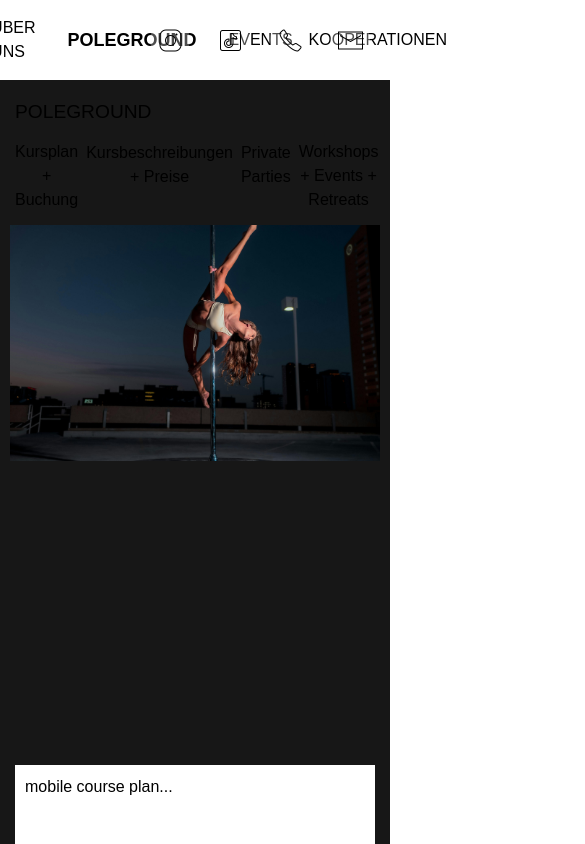
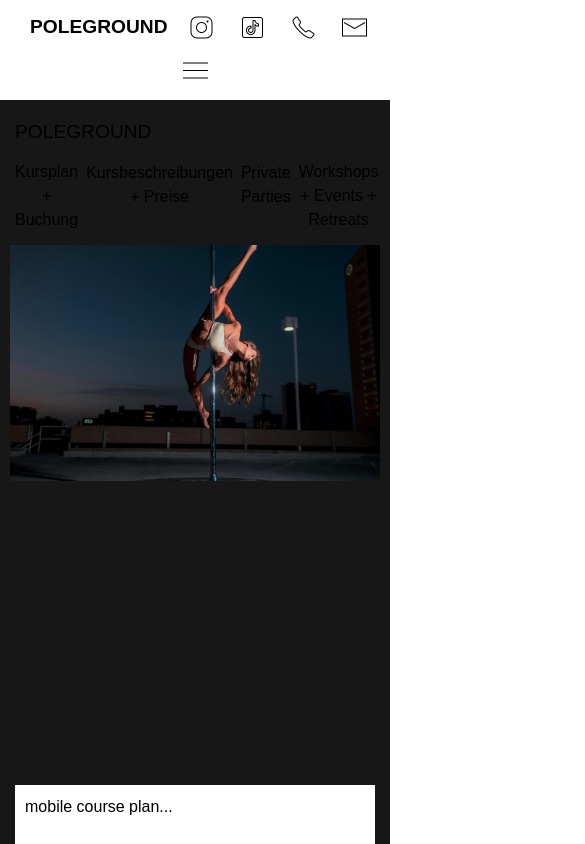
Before and after one commit to anitakath/poleground, a Next.js app: page /poledance in a window 390 px wide. Shown: the top 844 px of the page, 585 px wide, since content can reach past the window. Built offline with nearby package versions, Linux system fonts and the light colour scheme.

Commit message:
responsive design at Header and Navigation - theres one navigation bar for phones and one for web pages

```diff
--- a/components/Layout/Header.js
+++ b/components/Layout/Header.js
@@ -3,27 +3,63 @@ import Link from "next/link";
 import styles from './Layout.module.css';
 import Image from "next/image";
 import { useTitle } from "../../context/TitleContext";
-
+import { useState } from "react";
 
 const Header = () => {
 
     const { title, setTitle } = useTitle();
 
+    const [isOpen, setIsOpen] = useState(false);
+
+    const toggleMenu = () => {
+        setIsOpen(!isOpen);
+    };
 
 
 
 
     return (
         <div className={`min-h-20 flex relative items-center justify-center px-4 ${styles.container}`}>
-            <nav className="flex w-full my-2 justify-center items-center space-x-4">
-                <Link href="/about" className={styles.link}> FAQ </Link>
-                <Link href="/about" className={styles.link}> ÜBER UNS </Link>
-                <div className="text-lg px-4 relative font-bold">
+
+            <nav className={styles.navigation}>
+                <div className={styles.titleContainer}>
                     <Link href="/"> {title} </Link>
                 </div>
-                <Link href="/events" className={styles.link}> EVENTS </Link>
-                <Link href="/kooperationen" className={styles.link}> KOOPERATIONEN </Link>
+
+                <div>
+                    <Link href="/about" className={styles.link}> FAQ </Link>
+                    <Link href="/about" className={styles.link}> ÜBER UNS </Link>
+                    <Link href="/events" className={styles.link}> EVENTS </Link>
+                    <Link href="/kooperationen" className={styles.link}> KOOPERATIONEN </Link>
+                </div>
+
+                <div className={styles.mobileMenu}>
+                    <button onClick={toggleMenu} className={styles.menuButton}>
+                        <Image
+                            src="/iconpng/icons8-menü-50.png"
+                            alt="menu button"
+                            width={30}
+                            height={30}
+
+                        />
+                    </button>
+
+                </div>
+                <div className={`${styles.mobileLinksContainer} ${isOpen ? styles.open : ''}`}>
+                    <div className={styles.closeMobileMenuButton}>
+                        <button onClick={toggleMenu}>
+                            schließen
+                            {/*<Image src="/iconpng/icons8-löschen-50.png" alt="close button image" width={50} height={50} />*/}
+                        </button>
+                    </div>
+                    <Link href="/about" className={styles.mobileLink}>FAQ</Link>
+                    <Link href="/about" className={styles.mobileLink}>ÜBER UNS</Link>
+                    <Link href="/events" className={styles.mobileLink}>EVENTS</Link>
+                    <Link href="/kooperationen" className={styles.mobileLink}>KOOPERATIONEN</Link>
+                </div>
+
             </nav>
+
             <div className={styles.socialContainer}>
                 <button className={styles.socialButton}>
                     <Image alt="button to connect with us via instagram" src="/iconpng/icons8-instagram-50.png" width={40} height={40} className={styles.socialIcon}/>
--- a/components/Layout/Layout.module.css
+++ b/components/Layout/Layout.module.css
@@ -1,20 +1,34 @@
 
 .container{
     background-color: var(--background);
-
 }
 
+.titleContainer{
+    font-size: 1.2rem;
+    width: 300px;
+    padding: 0px 4px;
+    position: relative;
+    font-weight: bolder;
+}
+
+.navigation{
+    display: flex;
+    width: 100%;
+    margin: 0px 10px;
+    align-items: center;
+}
 
 .link{
     font-size: 1rem;
-    color: var(--navigation);
+    color: var(--navigationHover);
     transition: 0.2s ease;
     cursor: pointer;
+    margin: 0px 10px;
 
 }
 
 .link:hover{
-    color: var(--navigationHover);
+    color: var(--title);
 }
 
 .socialContainer{
@@ -49,3 +63,162 @@
     width: 25px;
     height: 25px;
 }
+
+
+
+.mobileMenu{
+    height: 25px;
+    position: relative;
+    top: -4px;
+    display: flex;
+    justify-content: center;
+    width: 100%;
+  }
+
+  .menuButton{
+      cursor: pointer;
+      width: 25px;
+      height: 25px;
+      transition: 0.2s ease-in-out;
+  }
+
+  .menuButton:hover{
+      background-color: rgba(255,255,255, 0.3);
+  }
+
+  .menuButton Image{
+      cursor: pointer;
+  }
+  .mobileLinksContainer {
+      display: none;
+  }
+
+
+  .mobileMenu{
+    display: none;
+  }
+@media screen and (max-width: 1100px){
+
+    .link{
+
+        margin: 20px 20px 0px 0px;
+
+    }
+    .navigation{
+
+        flex-direction: column;
+        justify-content: start;
+        align-items: start;
+    }
+
+    .titleContainer{
+        margin: 10px 0px;
+    }
+}
+
+@media screen and (max-width: 800px){
+
+    .socialContainer{
+        margin: 0;
+        top: 10px;
+    }
+
+    .socialButton{
+        width: 35px;
+        height: 35px;
+        margin: 0px 8px;
+
+    }
+}
+
+
+@media screen and (max-width: 600px){
+
+    .titleContainer{
+        top: -10px;
+    }
+    .container{
+        height: 100px;
+    }
+    .link{
+       display: none;
+    }
+
+
+.mobileMenu{
+    height: 25px;
+    position: relative;
+    top: -4px;
+    display: flex;
+    justify-content: center;
+    width: 100%;
+  }
+
+  .menuButton{
+      cursor: pointer;
+      width: 25px;
+      height: 25px;
+      transition: 0.2s ease-in-out;
+  }
+
+  .menuButton:hover{
+      background-color: rgba(255,255,255, 0.3);
+  }
+
+  .menuButton Image{
+      cursor: pointer;
+  }
+  .mobileLinksContainer {
+     display: inline-block;
+      position: fixed;
+      top: 0;
+      left: -400px;
+      width: 50%;
+      height: 100%;
+      background-color: var(--background);
+      box-shadow: 2px 0 5px rgba(0, 0, 0, 0.5);
+      transition: left 0.3s ease;
+      z-index: 1000;
+  }
+
+  .mobileLinksContainer.open {
+      left: 0;
+  }
+
+  .mobileLink {
+      display: block;
+      padding: 15px;
+      text-decoration: none;
+      cursor: pointer;
+      transition: 0.2s ease-in-out;
+  }
+
+  .mobileLink:hover{
+      color:var(--title);
+      background-color: rgba(255,255,255, 0.3);
+      box-shadow: 2px 0px 2px grey;
+  }
+
+  .closeMobileMenuButton{
+      width: 100%;
+      height: 40px;
+      margin-top: 5px;
+      font-size: 0.9rem;
+      cursor: pointer;
+      transition: 0.2s ease-in-out;
+      display: flex;
+      justify-content: center;
+      align-items: center;
+      z-index: 1000;
+    }
+
+  .closeMobileMenuButton:hover{
+    color: var(--title);
+    cursor: pointer;
+  }
+
+  .closeMobileMenuButton Button{
+    cursor: pointer;
+    width: 100%;
+  }
+}
```
Also changed, not shown: public/iconpng/icons8-löschen-50.png (added), public/iconpng/icons8-menü-50.png (added).
